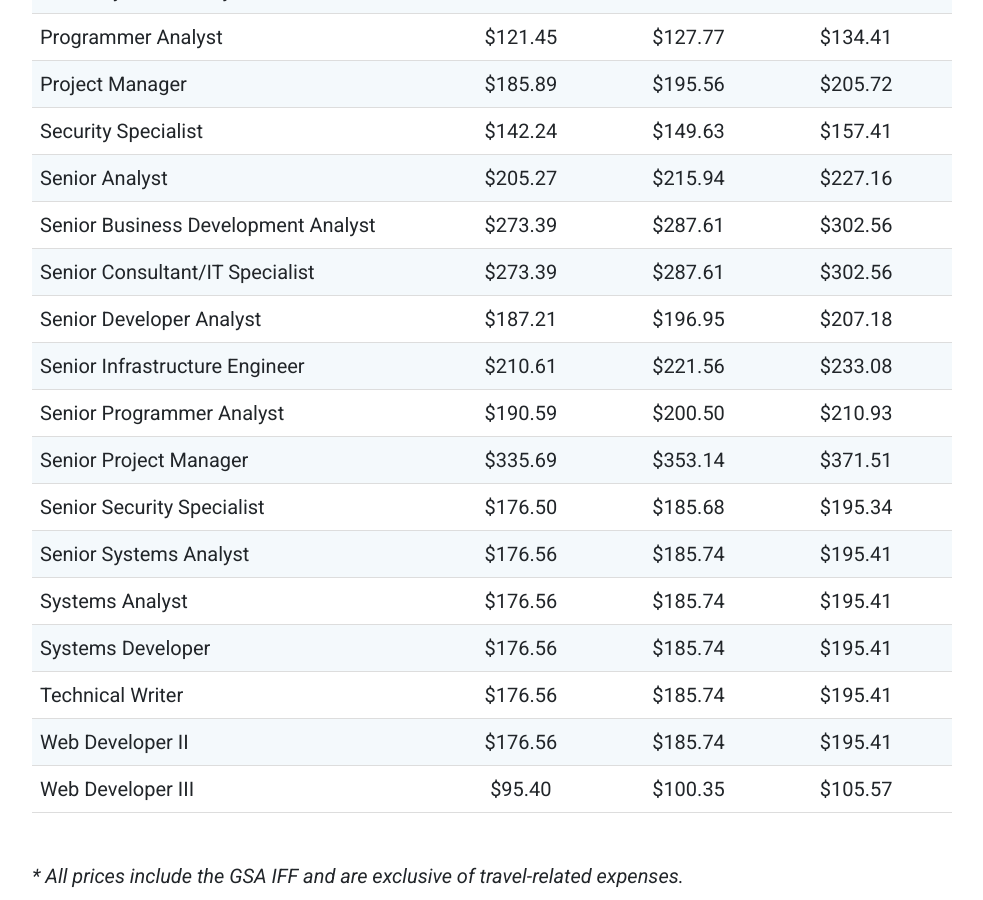
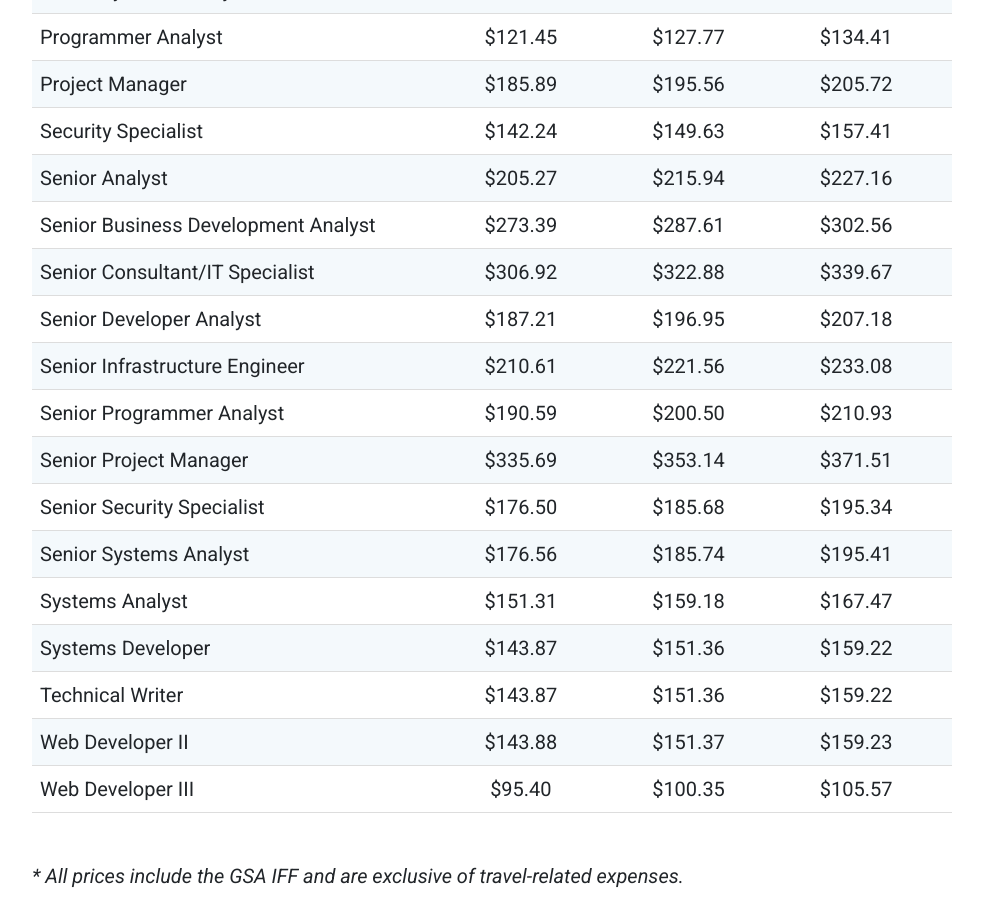
Before and after one commit to PluribusDigital/pluribusdigital-com, a Jekyll site: the page built from content/work/contract_vehicles/gsa_70.md, in a window 1280 px wide and 900 px high, scrolled down 2056 px. Shown: the whole window, without its empty margins (148-1131 px from the left). Built offline with Jekyll 4.4.1, drawn with Linux system fonts in a browser that asks for light colours.

Commit message:
Update gsa_70.md

```diff
--- a/content/work/contract_vehicles/gsa_70.md
+++ b/content/work/contract_vehicles/gsa_70.md
@@ -61,17 +61,17 @@ _Pluribus Digital GSA Contract (GS-35F-404DA) Price List Effective 07/12/2023 (I
 | Security Specialist | $142.24 | $149.63 | $157.41 |
 | Senior Analyst | $205.27 | $215.94 | $227.16 |
 | Senior Business Development Analyst | $273.39 | $287.61 | $302.56 |
-| Senior Consultant/IT Specialist | $273.39 | $287.61 | $302.56 |
+| Senior Consultant/IT Specialist | $306.92 | $322.88 | $339.67 |
 | Senior Developer Analyst | $187.21 | $196.95 | $207.18 |
 | Senior Infrastructure Engineer | $210.61 | $221.56 | $233.08 |
 | Senior Programmer Analyst | $190.59 | $200.50 | $210.93 |
 | Senior Project Manager | $335.69 | $353.14 | $371.51 |
 | Senior Security Specialist | $176.50 | $185.68 | $195.34 |
 | Senior Systems Analyst | $176.56 | $185.74 | $195.41 |
-| Systems Analyst | $176.56 | $185.74 | $195.41 |
-| Systems Developer	| $176.56 | $185.74 | $195.41 |
-| Technical Writer | $176.56 | $185.74 | $195.41 |
-| Web Developer II | $176.56 | $185.74 | $195.41 |
+| Systems Analyst | $151.31 | $159.18 | $167.47 |
+| Systems Developer	| $143.87 | $151.36 | $159.22 |
+| Technical Writer | $143.87 | $151.36 | $159.22 |
+| Web Developer II | $143.88 | $151.37 | $159.23 |
 | Web Developer III	| $95.40 | $100.35 | $105.57 |
 
 _* All prices include the GSA IFF and  are exclusive of travel-related expenses._
```
